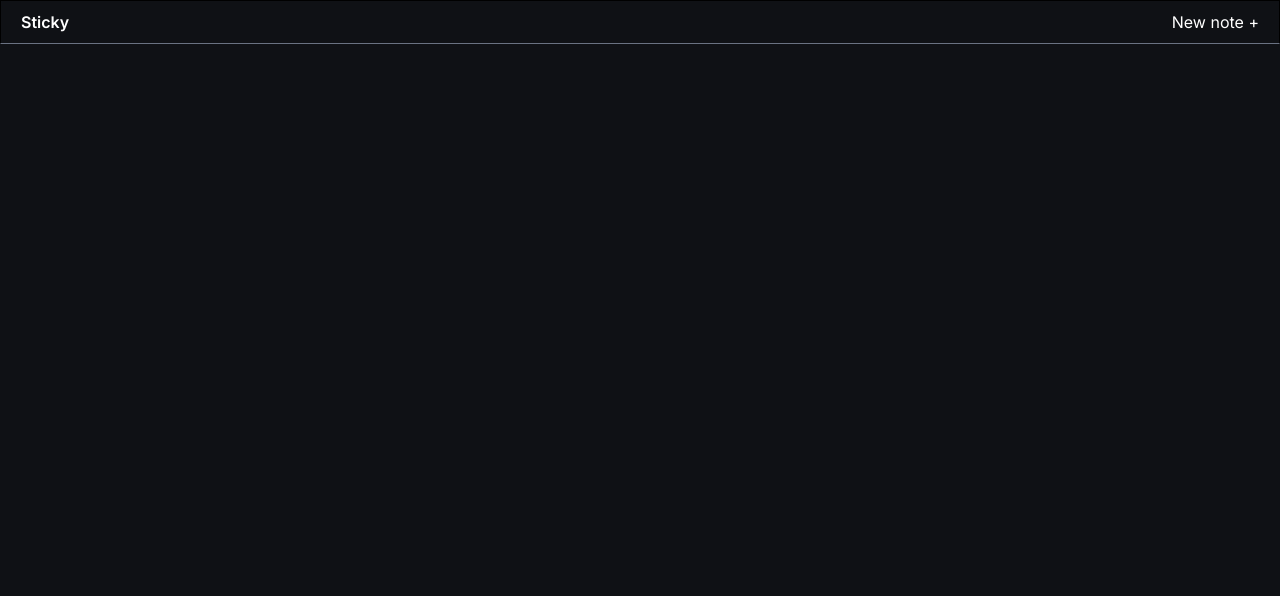
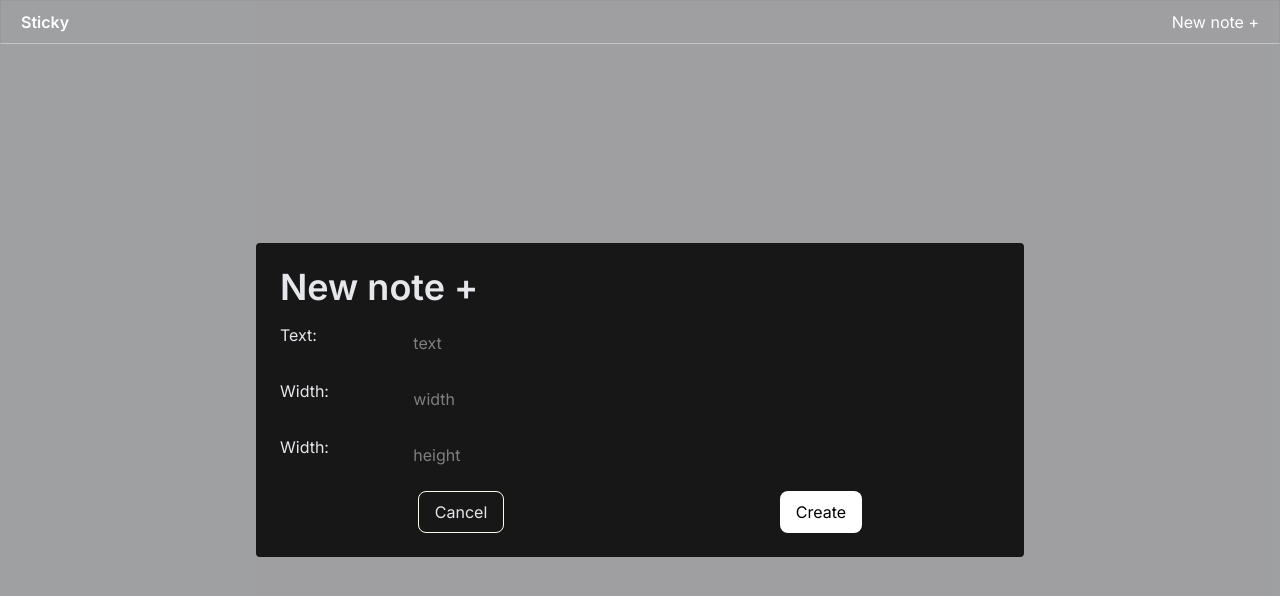
Before and after one commit to jafidiesel/sticky-challenge, a React (Vite) app: page / in a window 1280 px wide. Both pictures are taken after a click on the element "New note +". Shown: the top 596 px of the page. Built offline with nearby package versions, Linux system fonts and the light colour scheme.

Commit message:
Create Note

```diff
--- a/src/App.tsx
+++ b/src/App.tsx
@@ -1,13 +1,36 @@
-import './App.css'
-import { NavBar } from './components/navbar'
+import { useEffect, useState } from "react";
+import "./App.css";
+import { Dashboard } from "./components/Dashboard";
+import { Navbar } from "./components/Navbar";
+import type { NoteType } from "./types";
+import { getLastId, loadNotes, saveNotes } from "./utils/storage";
+import { CreateModal, type NoteFormValues } from "./components/CreateModal";
 
 function App() {
+  const [notes, setNotes] = useState<NoteType[]>(() => loadNotes());
+  const [modalOpen, setModalOpen] = useState(false);
+
+  useEffect(() => {
+    saveNotes(notes);
+  }, [notes]);
+
+  const addNote = (values: NoteFormValues) => {
+    setNotes((ns) => [...ns, { id: getLastId(), ...values }]);
+    setModalOpen(false);
+  };
+
+  const deleteNote = (id: number) =>
+    setNotes((ns) => ns.filter((n) => n.id !== id));
 
   return (
     <>
-      <NavBar />
+      <Navbar onAddNote={() => setModalOpen(!modalOpen)} />
+      <Dashboard notes={notes} />
+      {modalOpen && (
+        <CreateModal onSubmit={addNote} onClose={() => setModalOpen(false)} />
+      )}
     </>
-  )
+  );
 }
 
-export default App
+export default App;
--- /dev/null
+++ b/src/components/CreateModal/index.tsx
@@ -0,0 +1,83 @@
+import { useState } from "react";
+
+export interface NoteFormValues {
+  text: string;
+  width: number;
+  height: number;
+  x: number;
+  y: number;
+}
+
+interface Props {
+  onSubmit: (values: NoteFormValues) => void;
+  onClose: () => void;
+}
+
+export const CreateModal = ({ onSubmit, onClose }: Props) => {
+  const [text, setText] = useState("");
+  const [width, setWidth] = useState("");
+  const [height, setHeight] = useState("");
+  const [x, setX] = useState("");
+  const [y, setY] = useState("");
+
+  const handleSubmit = (e: React.FormEvent) => {
+    e.preventDefault();
+    onSubmit({
+      text,
+      width: Number(width),
+      height: Number(height),
+      x: 0,
+      y: 0,
+    });
+  };
+
+  return (
+    <div className="fixed inset-0 flex items-center justify-center bg-white/60">
+      <form onSubmit={handleSubmit} className="bg-neutral-900 p-6 rounded w-[60%] mx-auto flex flex-col gap-4 ">
+        <h2 className="font-bold text-4xl">New note +</h2>
+
+        <div className="flex flex-row gap-4 justify-between h-10">
+            <div className="flex-1">Text:</div>
+            <input
+            value={text}
+            onChange={(e) => setText(e.target.value)}
+            placeholder="text"
+            required
+            className="flex-5"
+            />
+        </div>
+
+        <div className="flex flex-row gap-4 justify-between h-10">
+            <div className="flex-1">Width:</div>
+            <input
+            type="number"
+            placeholder="width"
+            value={width}
+            onChange={(e) => setWidth(e.target.value)}
+            required
+            className="flex-5"
+            />
+        </div>
+        <div className="flex flex-row gap-4 justify-between h-10">
+            <div className="flex-1">Width:</div>
+            <input
+            type="number"
+            placeholder="height"
+            value={height}
+            onChange={(e) => setHeight(e.target.value)}
+            required
+            className="flex-5"
+            />
+        </div>
+
+        <div className="flex flex-row justify-around">
+            <button type="button" onClick={onClose} className="border border-amber-50 px-4 py-2 rounded-lg">
+            Cancel
+            </button>
+            <button type="submit" className="bg-white text-black px-4 py-2 rounded-lg">Create</button>
+
+        </div>
+      </form>
+    </div>
+  );
+};
--- /dev/null
+++ b/src/components/Dashboard/index.tsx
@@ -0,0 +1,12 @@
+import { Note } from "../Note";
+import type { NoteType } from "../../types";
+
+export const Dashboard = ({ notes }: { notes: NoteType[] }) => {
+  return (
+    <div className="flex flex-row justify-start flex-wrap gap-4">
+      {notes.map((note: NoteType) => (
+        <Note key={note.id} {...note} />
+      ))}
+    </div>
+  );
+};
--- /dev/null
+++ b/src/components/Navbar/index.tsx
@@ -0,0 +1,12 @@
+export const Navbar = ({ onAddNote }: { onAddNote(): void }) => {
+  return (
+    <div className="w-full border border-black border-b-gray-500 h-11">
+      <div className="flex flex-row justify-between text-white items-center h-full px-5">
+        <div className="font-bold">Sticky</div>
+        <div className="cursor-pointer" onClick={onAddNote}>
+          New note +
+        </div>
+      </div>
+    </div>
+  );
+};
--- /dev/null
+++ b/src/components/Note/index.tsx
@@ -0,0 +1,17 @@
+import type { NoteType } from "../../types";
+
+export const Note = ({ height, text, width }: NoteType) => {
+  return (
+    <div
+      className="flex flex-col rounded-lg bg-amber-300 p-3 text-gray-900 shadow-lg shadow-black/40 ring-1 ring-black/10 transition-shadow group-active:shadow-2xl"
+      style={{ flexShrink: 0, height, width }}
+    >
+      <textarea
+        value={text}
+        onChange={() => {}}
+        placeholder="write..."
+        className="w-full h-full resize-none bg-transparent text-sm leading-snug placeholder:text-amber-900/50 focus:outline-none"
+      />
+    </div>
+  );
+};
--- a/src/components/navbar/index.tsx
+++ /dev/null
@@ -1,11 +0,0 @@
-export const NavBar = () => {
-    return (
-        <div className="w-full border border-black border-b-gray-500 h-11">
-            <div className="flex flex-row justify-between text-white items-center h-full px-5">
-                <div className="font-bold">Sticky</div>
-                <div className="cursor-pointer">New note +</div>
-
-            </div>
-        </div>
-    )
-}
--- /dev/null
+++ b/src/types.ts
@@ -0,0 +1,8 @@
+export interface NoteType {
+  id: number;
+  text: string;
+  width: number;
+  height: number;
+  x: number;
+  y: number;
+}
--- /dev/null
+++ b/src/utils/storage.ts
@@ -0,0 +1,38 @@
+import type { NoteType } from "../types";
+
+const KEY = "notes";
+
+function isNote(value: unknown): value is NoteType {
+  if (typeof value !== "object" || value === null) return false;
+  const n = value as Record<string, unknown>;
+  return (
+    typeof n.id === "number" &&
+    typeof n.text === "string" &&
+    typeof n.width === "number" &&
+    typeof n.height === "number" &&
+    typeof n.x === "number" &&
+    typeof n.y === "number"
+  );
+}
+
+export function loadNotes(): NoteType[] {
+  try {
+    const raw = localStorage.getItem(KEY);
+    if (!raw) return [];
+    const data: unknown = JSON.parse(raw);
+    return Array.isArray(data) ? data.filter(isNote) : [];
+  } catch {
+    return [];
+  }
+}
+
+export function saveNotes(notes: NoteType[]): void {
+  try {
+    localStorage.setItem(KEY, JSON.stringify(notes));
+  } catch (err) {
+    console.error("Error saving in localstorage", err);
+  }
+}
+export const getLastId = () => {
+  return loadNotes().length;
+};
```
